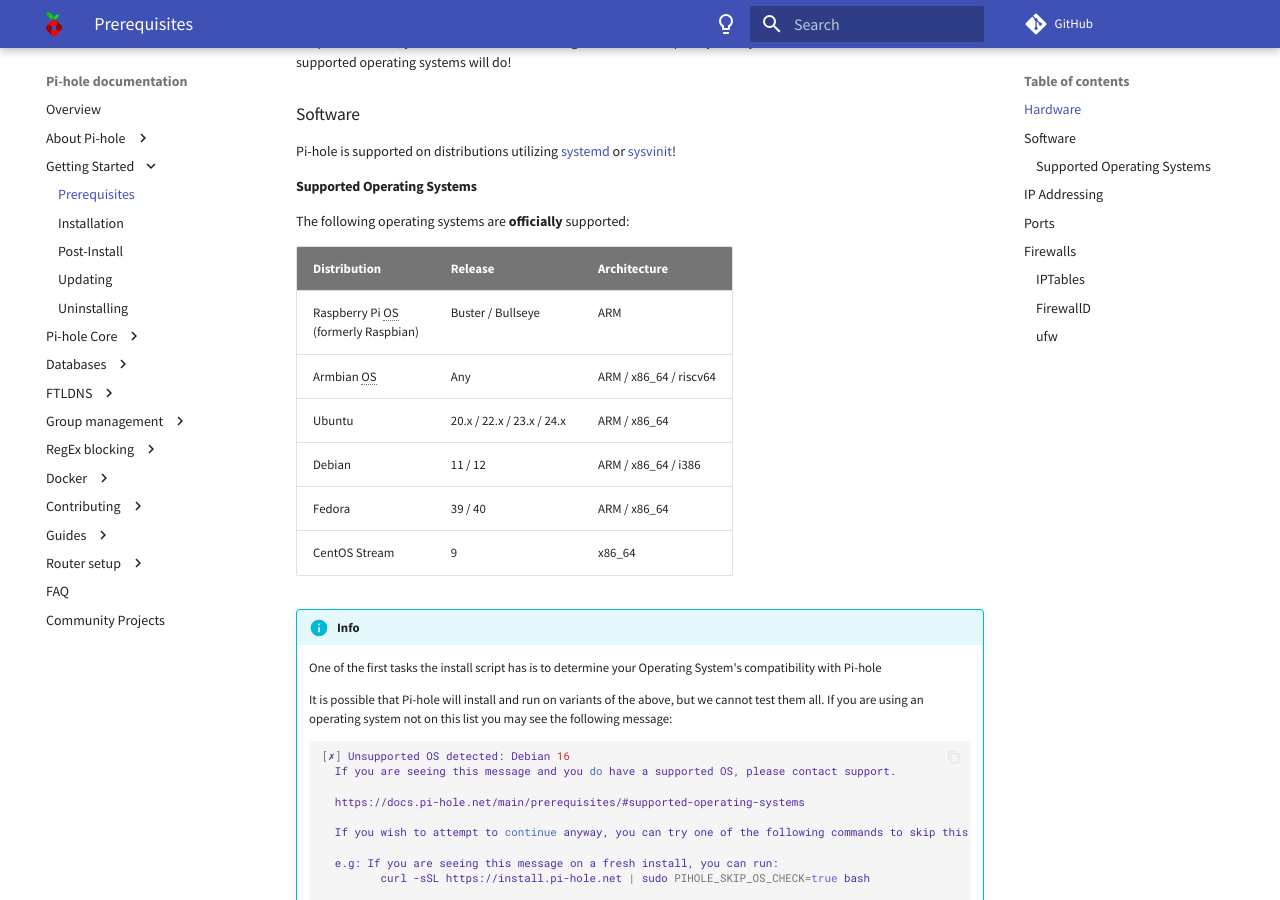
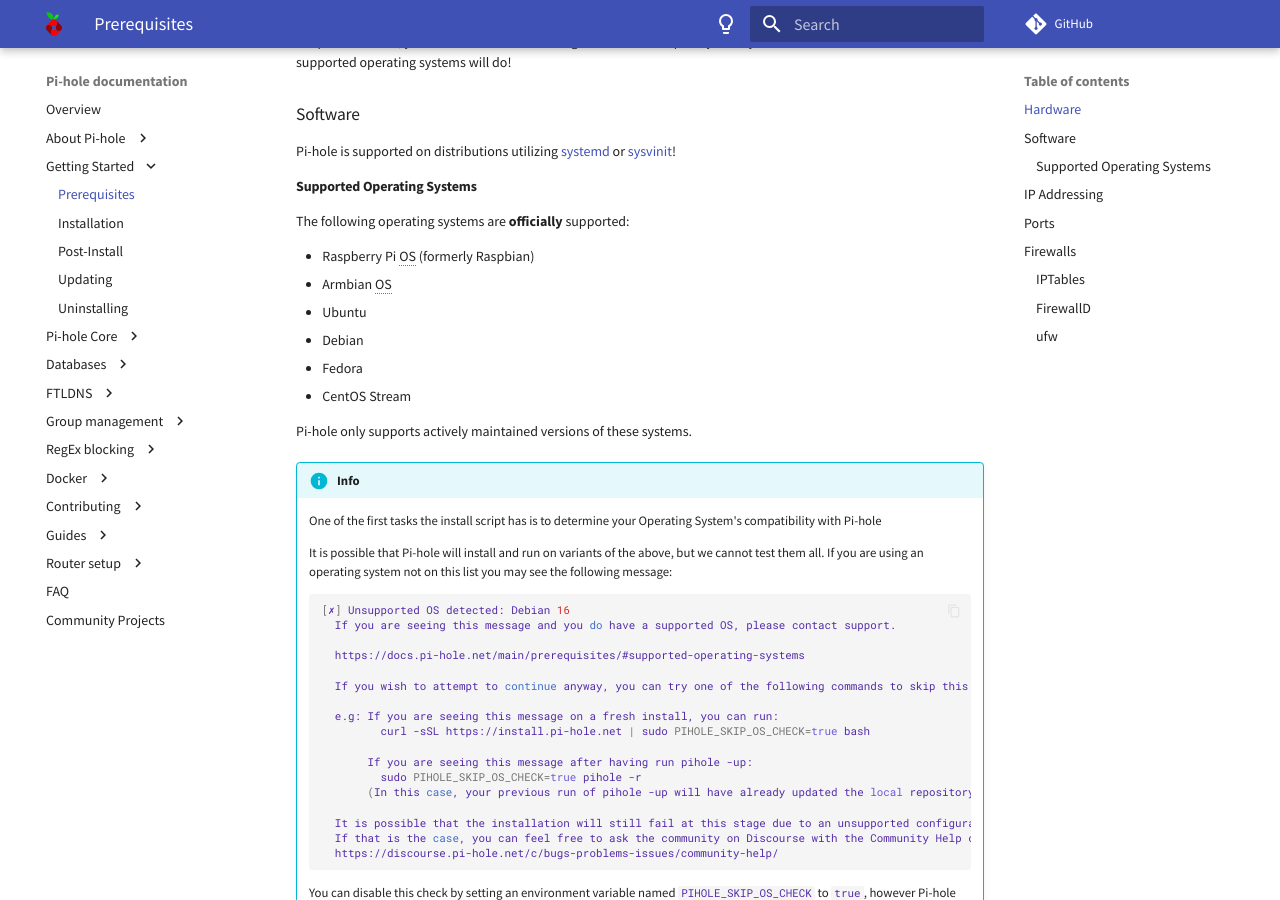
Before and after one commit to pi-hole/docs, an MkDocs documentation site: the page built from docs/main/prerequisites.md, in a window 1280 px wide and 900 px high, scrolled down 384 px. Built offline with MkDocs 1.6.1 and Material for MkDocs 9.7.7, drawn with Linux system fonts in a browser that asks for light colours; comment, search, counter and statistics services are not loaded.

Commit message:
Remove version and architecture info from supported OS list
Signed-off-by: yubiuser <github@yubiuser.dev>

```diff
--- a/docs/main/prerequisites.md
+++ b/docs/main/prerequisites.md
@@ -25,14 +25,14 @@
 
 The following operating systems are **officially** supported:
 
-| Distribution | Release          | Architecture        |
-| ------------ | ---------------- | ------------------- |
-| Raspberry Pi OS <br>(formerly Raspbian)     | Buster / Bullseye | ARM                 |
-| Armbian OS   | Any | ARM / x86_64 / riscv64           |
-| Ubuntu       | 20.x / 22.x / 23.x / 24.x   | ARM / x86_64        |
-| Debian       | 11 / 12         | ARM / x86_64 / i386 |
-| Fedora       | 39 / 40     | ARM / x86_64        |
-| CentOS Stream | 9            | x86_64              |
+- Raspberry Pi OS (formerly Raspbian)
+- Armbian OS
+- Ubuntu
+- Debian
+- Fedora
+- CentOS Stream
+
+Pi-hole only supports actively maintained versions of these systems.
 
 <!-- markdownlint-disable code-block-style -->
 !!! info
```
